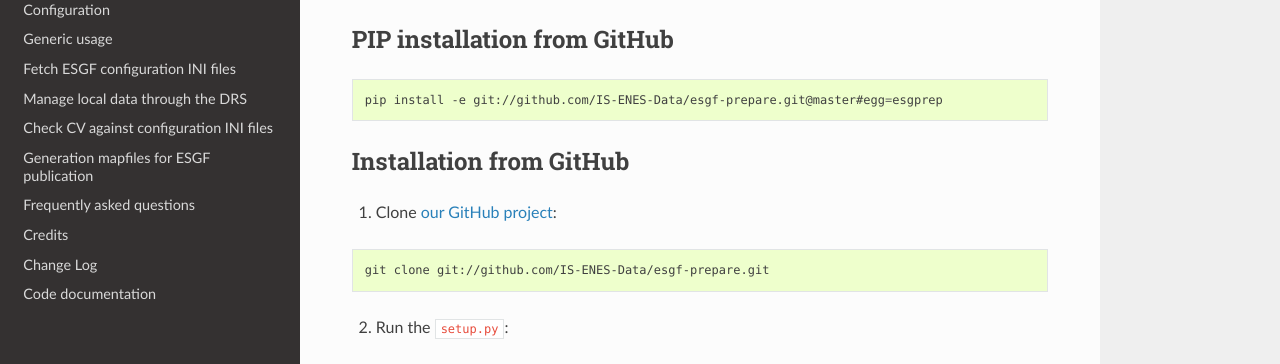
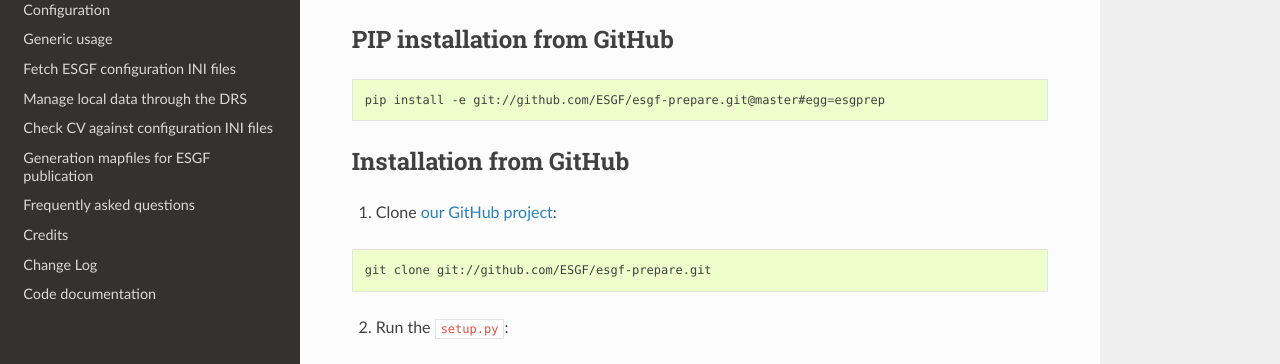
Before and after one commit to ESGF/esgf-prepare, a Sphinx documentation site: the page built from docs/installation.rst, in a window 1280 px wide and 900 px high. Shown: the part 260-624 px from the top of the window. Built offline with Sphinx 7.4.7 and the Read the Docs theme 2.0.0, drawn with Linux system fonts in a browser that asks for light colours; the version number could not be read and is left out.

Commit message:
Replace IS-ENES-DATA by ESGF org name in doc

```diff
--- a/docs/installation.rst
+++ b/docs/installation.rst
@@ -16,16 +16,16 @@
 
 .. code-block:: bash
 
-   pip install -e git://github.com/IS-ENES-Data/esgf-prepare.git@master#egg=esgprep
+   pip install -e git://github.com/ESGF/esgf-prepare.git@master#egg=esgprep
 
 Installation from GitHub
 ************************
 
-1. Clone `our GitHub project <https://github.com/IS-ENES-Data/esgf-prepare>`_:
+1. Clone `our GitHub project <https://github.com/ESGF/esgf-prepare>`_:
 
 .. code-block:: bash
 
-   git clone git://github.com/IS-ENES-Data/esgf-prepare.git
+   git clone git://github.com/ESGF/esgf-prepare.git
 
 2. Run the ``setup.py``:
 
```
